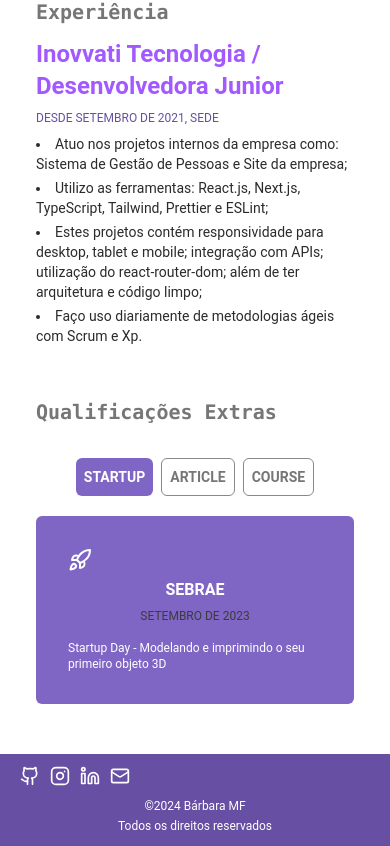
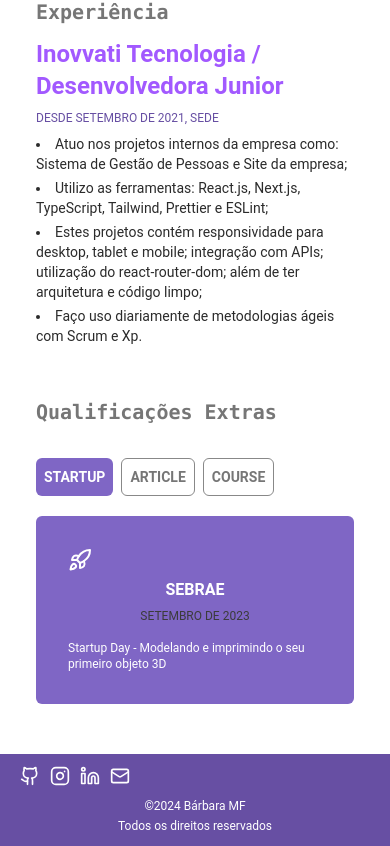
Before and after one commit to bamarcheti/my-resume, a React (Create React App) app: page / in a window 390 px wide. Shown: the part 1818-2664 px from the top of the page. Built offline with nearby package versions, Linux system fonts and the light colour scheme.

Commit message:
fix: Ajustado responsividade da sessão Qualificações Extras

```diff
--- a/src/modules/About/components/ExtraQualifications/components/ExtraQualificationstFilter.tsx
+++ b/src/modules/About/components/ExtraQualifications/components/ExtraQualificationstFilter.tsx
@@ -44,7 +44,7 @@
 
   return (
     <div className="flex flex-col w-full justify-center space-y-5">
-      <div className="flex justify-center md:justify-start gap-2">
+      <div className="flex justify-start gap-2">
         {categories.map((cat) => {
           const isActive = selectedCategory === cat;
 
@@ -59,7 +59,7 @@
         })}
       </div>
 
-      <div className="grid md:grid-cols-3 grid-cols-1 w-full gap-5">
+      <div className="grid lg:grid-cols-3 md:grid-cols-2 grid-cols-1 w-full gap-5">
         {filteredTechs.map((tech, index) => (
           <div
             key={index}
```
